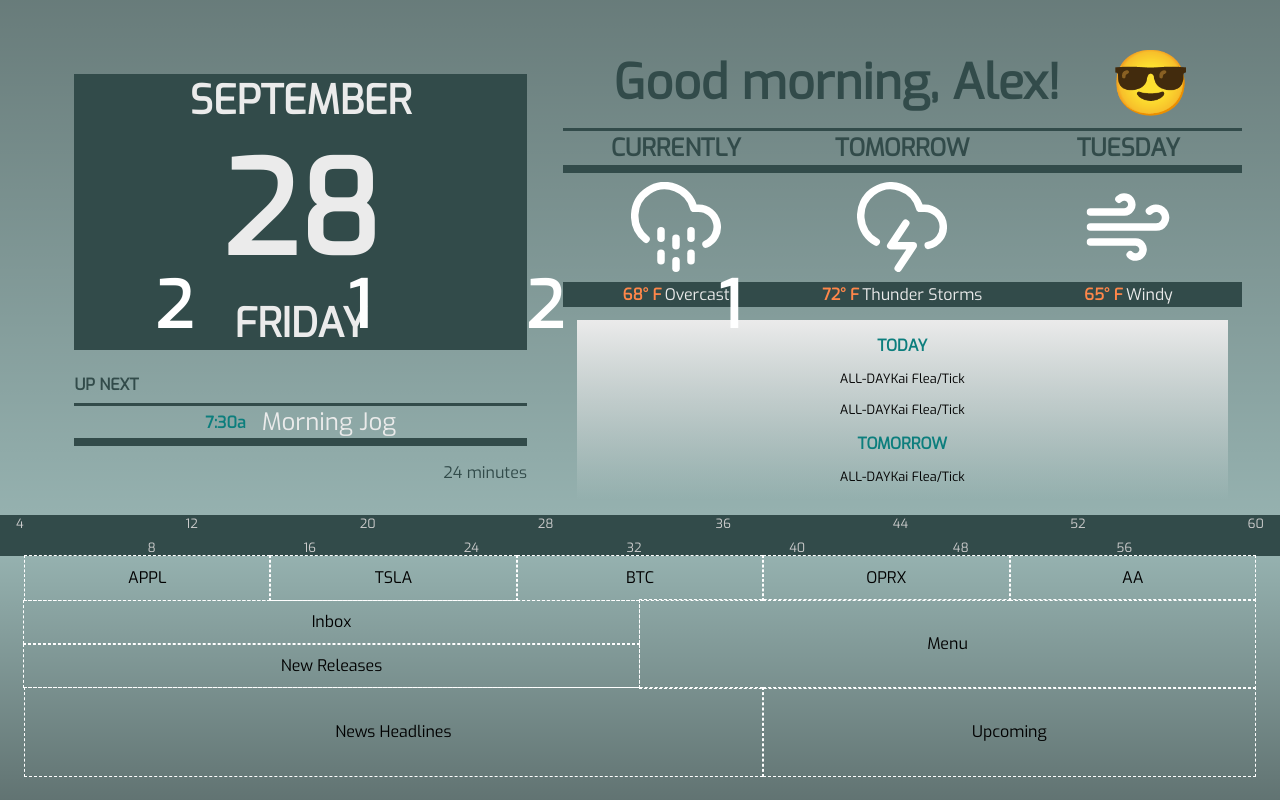
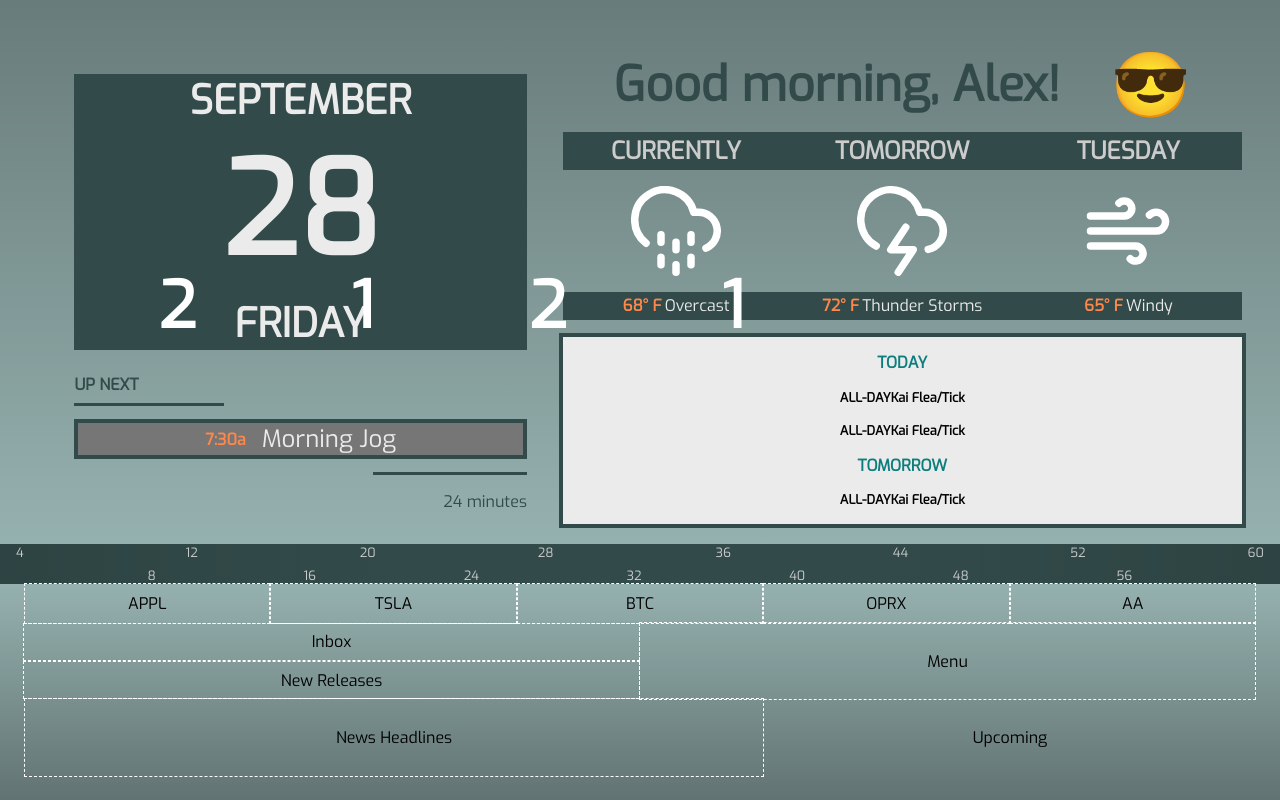
Before and after one commit to aautem/homescreen, a React (Create React App) app: page / in a window 1280 px wide. Built offline with nearby package versions, Linux system fonts and the light colour scheme.

Commit message:
Finalize styling for top content and clock

```diff
--- a/src/components/calendar/EventList.css
+++ b/src/components/calendar/EventList.css
@@ -1,17 +1,14 @@
 .EventList {
   align-items: center;
-  background-image: linear-gradient(
-    to bottom,
-    #ebebeb,
-    rgba(255, 255, 255, 0)
-  );
+  background: #ebebeb;
+  border: 0.3rem solid #324b4a;
   display: flex;
   flex-basis: 40%;
   flex-direction: column;
   justify-content: space-evenly;
   margin-bottom: 1rem;
   margin-top: 0.8rem;
-  width: 96%;
+  width: 100%;
 }
 
 .EventList_day {
@@ -25,4 +22,5 @@
 .EventList_entry {
   /* margin-left: 2rem; */
   font-size: 0.8rem;
+  font-weight: bold;
 }
--- a/src/components/calendar/NextEvent.css
+++ b/src/components/calendar/NextEvent.css
@@ -1,4 +1,5 @@
 .NextEvent_header {
+  border-bottom: 0.2rem solid #324b4a;
   color: #324b4a;
   flex-basis: 10%;
   font-size: 1rem;
@@ -6,19 +7,21 @@
   font-weight: bold;
   padding-top: 1.5rem;
   padding-bottom: 0.5rem;
+  width: 33%;
+  margin-bottom: 0.8rem;
 }
 
 .NextEvent_event {
-  border-bottom: 0.5rem solid #324b4a;
-  border-top: 0.2rem solid #324b4a;
+  border: 0.3rem solid #324b4a;
+  background: #767676;
   display: flex;
   flex-basis: 80%;
   justify-content: center;
-  margin-bottom: 1rem;
+  margin-bottom: 0.8rem;
 }
 
 .NextEvent_time {
-  color: #0c7e7d;
+  color: #ff874a;
   display: flex;
   align-items: center;
   font-size: 1rem;
@@ -35,13 +38,16 @@
 }
 
 .NextEvent_countdown {
+  border-top: 0.2rem solid #324b4a;
   align-items: center;
   flex-basis: 10%;
   display: flex;
   justify-content: flex-end;
   color: #324b4a;
   font-size: 1rem;
+  margin-left: 66%;
   margin-bottom: 2rem;
+  padding-top: 1rem;
 }
 
 .NextEvent {
--- a/src/components/calendar/UpcomingEvents.css
+++ b/src/components/calendar/UpcomingEvents.css
@@ -1,5 +1,5 @@
 .UpcomingEvents {
-  border: 0.01rem dashed white;
+  /* border: 0.01rem dashed white; */
 
   align-items: center;
   display: flex;
--- a/src/components/clock/Clock.css
+++ b/src/components/clock/Clock.css
@@ -7,6 +7,7 @@
 }
 
 .Clock_display {
+  padding: 0 0.2rem;
   display: flex;
   flex-basis: 70%;
 }
@@ -19,6 +20,13 @@
 }
 
 .Clock {
+  background-image: linear-gradient(
+    to right,
+    rgba(0, 0, 0, 0.1),
+    rgba(255, 255, 255, 0),
+    rgba(255, 255, 255, 0),
+    rgba(0, 0, 0, 0.1)
+  );
   display: flex;
   flex-basis: 100%;
   flex-direction: column;
--- a/src/components/weather/Weather.css
+++ b/src/components/weather/Weather.css
@@ -19,9 +19,10 @@
 
 .Weather_header {
   align-items: center;
-  border-bottom: 0.5rem solid #324b4a;
-  border-top: 0.2rem solid #324b4a;
-  color: #324b4a;;
+  background: #324b4a;
+  /* border-bottom: 0.5rem solid #324b4a;
+  border-top: 0.2rem solid #324b4a; */
+  color: #cccccc;;
   display: flex;
   flex-basis: 20%;
   font-size: 1.5rem;
```
